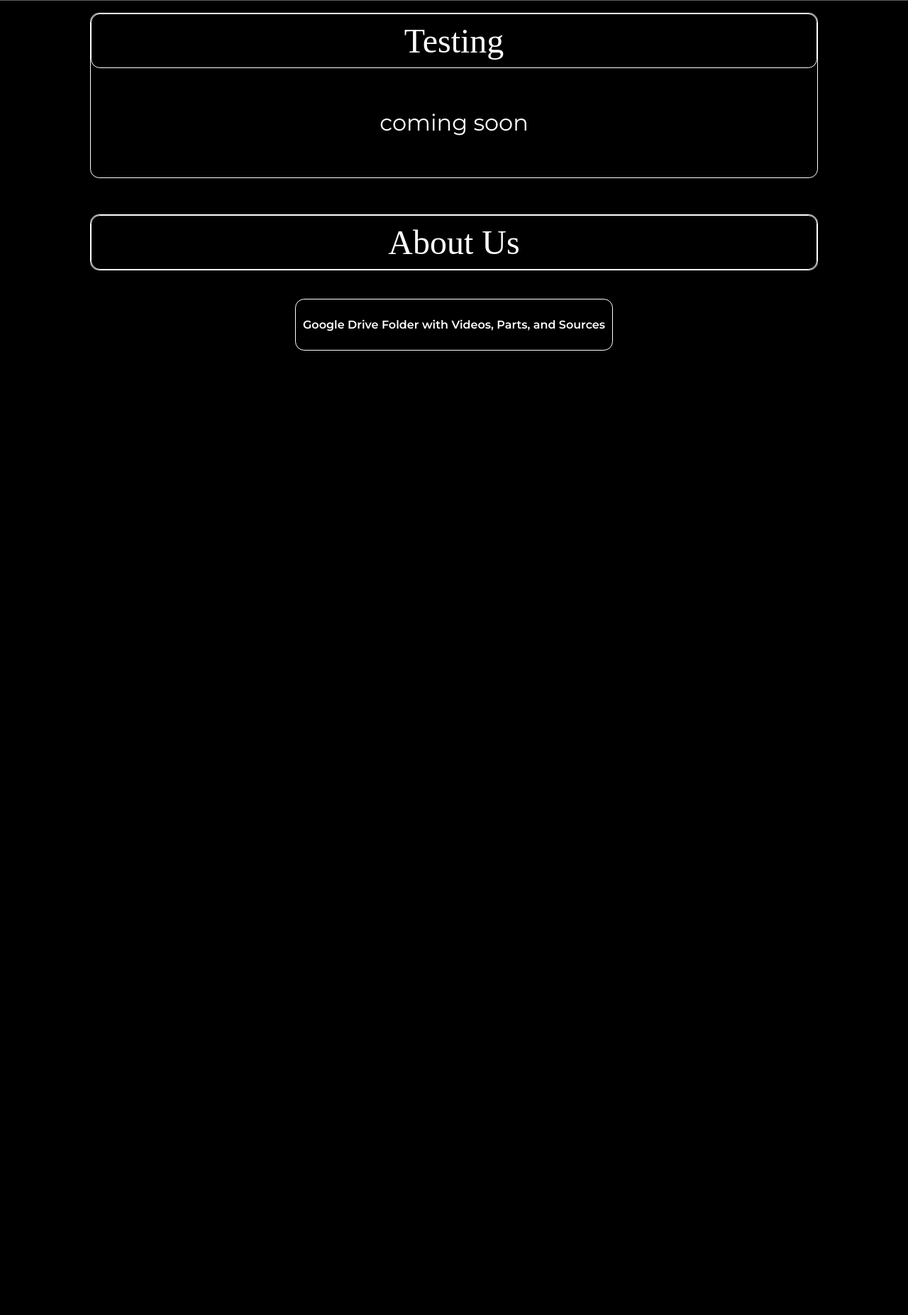
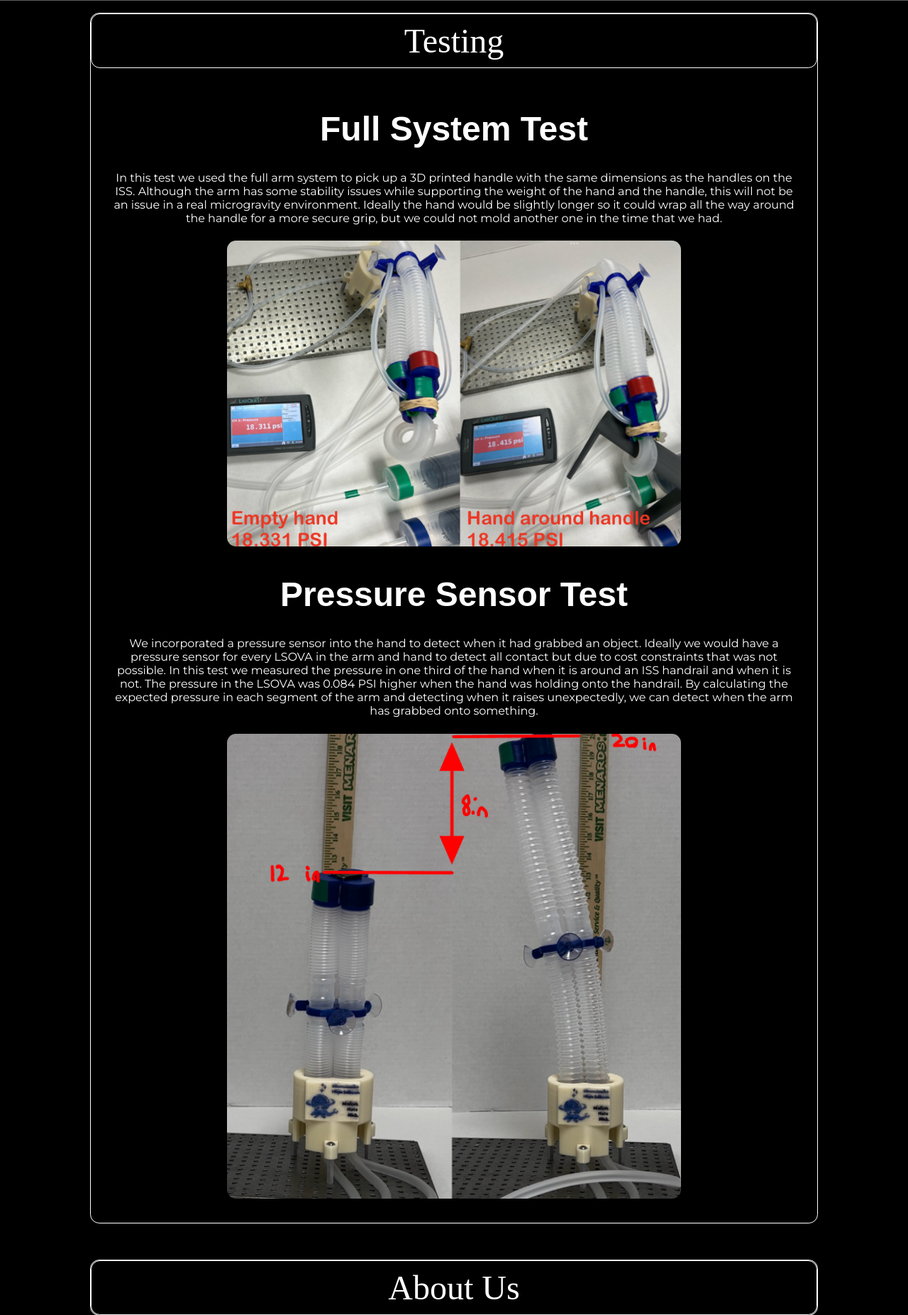
Before and after one commit to marcus11333/marcus11333.github.io, a PHP site: page /Nasa/mobilityArm/index.html in a window 1280 px wide, after a click on "Testing". Shown: the part 799-2652 px from the top of the page at 71% size. Before the commit the page ends 1293 px from the top, so only its background shows below. Run offline with PHP 8.4, Linux system fonts and the light colour scheme; some web fonts are replaced; grey boxes are pictures that could not be loaded.

Commit message:
added testing section

```diff
--- a/Nasa/mobilityArm/index.html
+++ b/Nasa/mobilityArm/index.html
@@ -39,8 +39,13 @@
 
   <div class="dropdown">
     <button onclick="dropdownOpen(this)" class="dropbtn">Testing</button>
-    <div class="dropdown-content">
-      <p>coming soon</p>
+    <div class="dropdown-content testing">
+      <h1>Full System Test</h1>
+      <p>In this test we used the full arm system to pick up a 3D printed handle with the same dimensions as the handles on the ISS. Although the arm has some stability issues while supporting the weight of the hand and the handle, this will not be an issue in a real microgravity environment. Ideally the hand would be slightly longer so it could wrap all the way around the handle for a more secure grip, but we could not mold another one in the time that we had.</p>
+      <img src="test1.png"></img>
+      <h1>Pressure Sensor Test</h1>
+      <p>We incorporated a pressure sensor into the hand to detect when it had grabbed an object. Ideally we would have a pressure sensor for every LSOVA in the arm and hand to detect all contact but due to cost constraints that was not possible. In this test we measured the pressure in one third of the hand when it is around an ISS handrail and when it is not. The pressure in the LSOVA was 0.084 PSI higher when the hand was holding onto the handrail. By calculating the expected pressure in each segment of the arm and detecting when it raises unexpectedly, we can detect when the arm has grabbed onto something.</p>
+      <img src="test2.png"></img>
     </div>
   </div>
 
--- a/Nasa/mobilityArm/style.css
+++ b/Nasa/mobilityArm/style.css
@@ -226,3 +226,13 @@ h1 {
   border-radius: 1vw;
   margin-top: 0.5vw;
 }
+
+.testing p {
+  font-size: 2vmin;
+}
+
+.testing img {
+  width: 50vw;
+  border-radius: 1vw;
+  margin-top: 0.5vw;
+}
```
Also changed, not shown: Nasa/mobilityArm/test1.png (added), Nasa/mobilityArm/test2.png (added).
